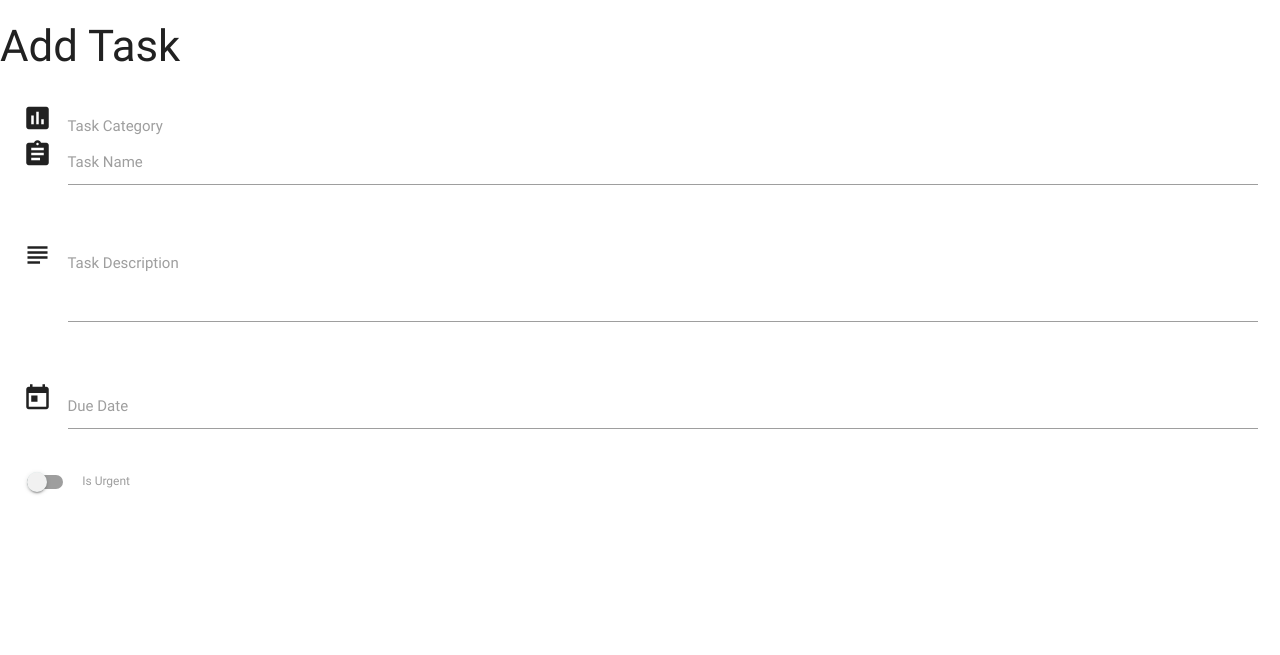
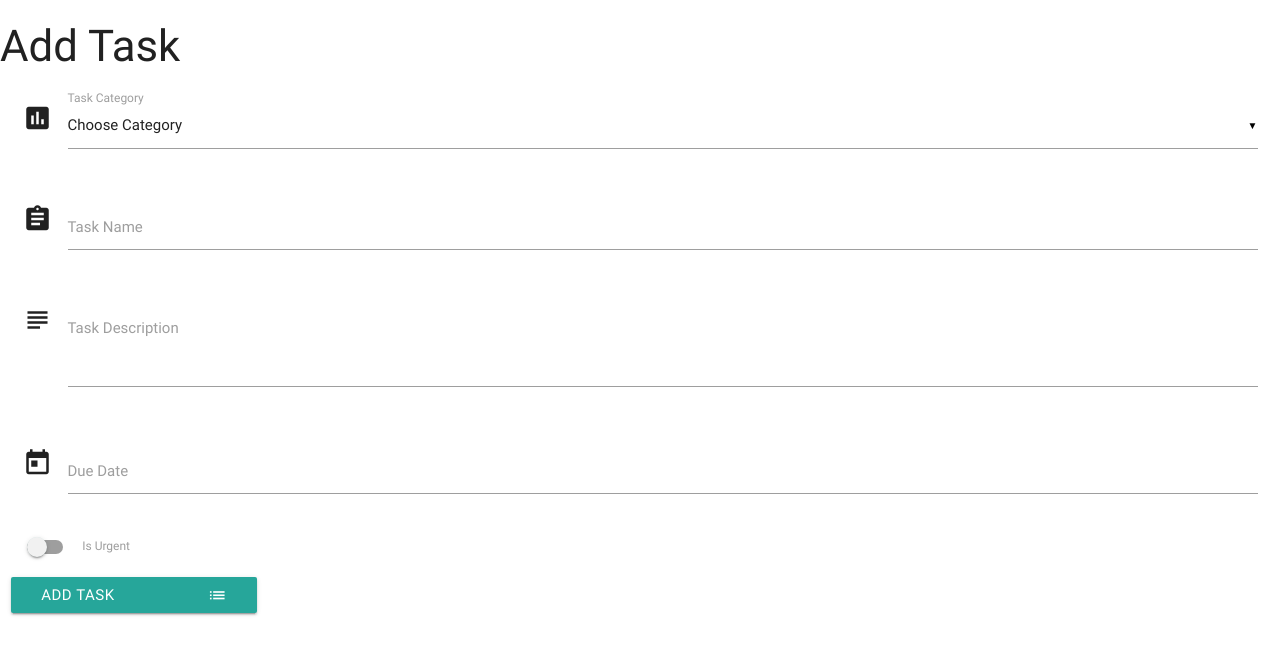
Before and after one commit to Echoic88/task-manager-mini-proj, a Flask app: page /add_task in a window 1280 px wide. Shown: the top 655 px of the page. Run offline with Flask 2, Linux system fonts and the light colour scheme; data that the repository does not hold is empty; some libraries are stand-ins or nearby versions.

Commit message:
Add ability to view and add  tasks.

```diff
--- a/app.py
+++ b/app.py
@@ -14,7 +14,14 @@ mongo = PyMongo(app)
 @app.route("/")
 @app.route("/add_task")
 def add_task():
-    return render_template("addtasks.html", categories=mongo.db.categories.find())
+    return render_template('addtask.html', categories=mongo.db.categories.find())
+
+
+@app.route('/insert_task', methods=["POST"])
+def insert_task():
+    tasks = mongo.db.tasks
+    tasks.insert_one(request.form.to_dict())
+    return redirect(url_for('get_tasks'))
 
 
 @app.route("/get_tasks")
@@ -22,5 +29,6 @@ def get_tasks():
     return render_template("tasks.html", tasks=mongo.db.tasks.find())
 
 
+
 if __name__ == "__main__":
     app.run(host=os.getenv("IP"), port=(os.getenv("PORT")), debug=True)
--- a/templates/addtasks.html
+++ b/templates/addtask.html
@@ -2,20 +2,20 @@
 {% block content %}
 <h3>Add Task</h3>
 <div class="row">
-    <form action="" method="POST" class="col s12">
-        <div class="row">
+    <form action="{{ url_for('insert_task') }}" method="POST" class="col s12">
         <div class="row">
             <div class="input-field col s12">
                 <i class="material-icons prefix">poll</i>
                 <select id="category" name="category_name">
                     <option value="" disabled selected>Choose Category</option>
                     {% for cat in categories %}
-                      <option value="{{cat.category_name}}">{{cat.category_name}}</option>
+                    <option value="{{ cat.category_name }}">{{ cat.category_name }}</option>
                     {% endfor %}
                 </select>
                 <label>Task Category</label>
             </div>
         </div>
+        <div class="row">
             <div class="input-field col s12">
                 <i class="material-icons prefix">assignment</i>
                 <input id="task_name" name="task_name" type="text">
@@ -45,7 +45,9 @@
                 </label>
             </div>
         </div>
+        <button class="btn waves-effect waves-light" type="submit" name="action">Add Task
+            <i class="material-icons right">playlist</i>
+        </button>
     </form>
 </div>
-
 {% endblock %}
--- a/templates/base.html
+++ b/templates/base.html
@@ -4,6 +4,7 @@
 <head>
     <link href="https://fonts.googleapis.com/icon?family=Material+Icons" rel="stylesheet">
     <link rel="stylesheet" href="https://cdnjs.cloudflare.com/ajax/libs/materialize/0.100.2/css/materialize.min.css">
+    <link rel="stylesheet" href="{{ url_for('static', filename='css/style.css') }}" type="text/css">
 </head>
 
 <body>
@@ -15,10 +16,9 @@
     <script type="text/javascript">
         $(document).ready(function () {
             $('.collapsible').collapsible();
+            $('select').material_select();
+            $('select').formSelect();
         })
-        $(document).ready(function () {
-            $('select').formSelect();
-        });
         $('.datepicker').pickadate({
             selectMonths: true, // Creates a dropdown to control month
             selectYears: 15, // Creates a dropdown of 15 years to control year,
```
Also changed, not shown: static/css/style.css (added). Lines whose indentation alone changed are shown as unchanged.
